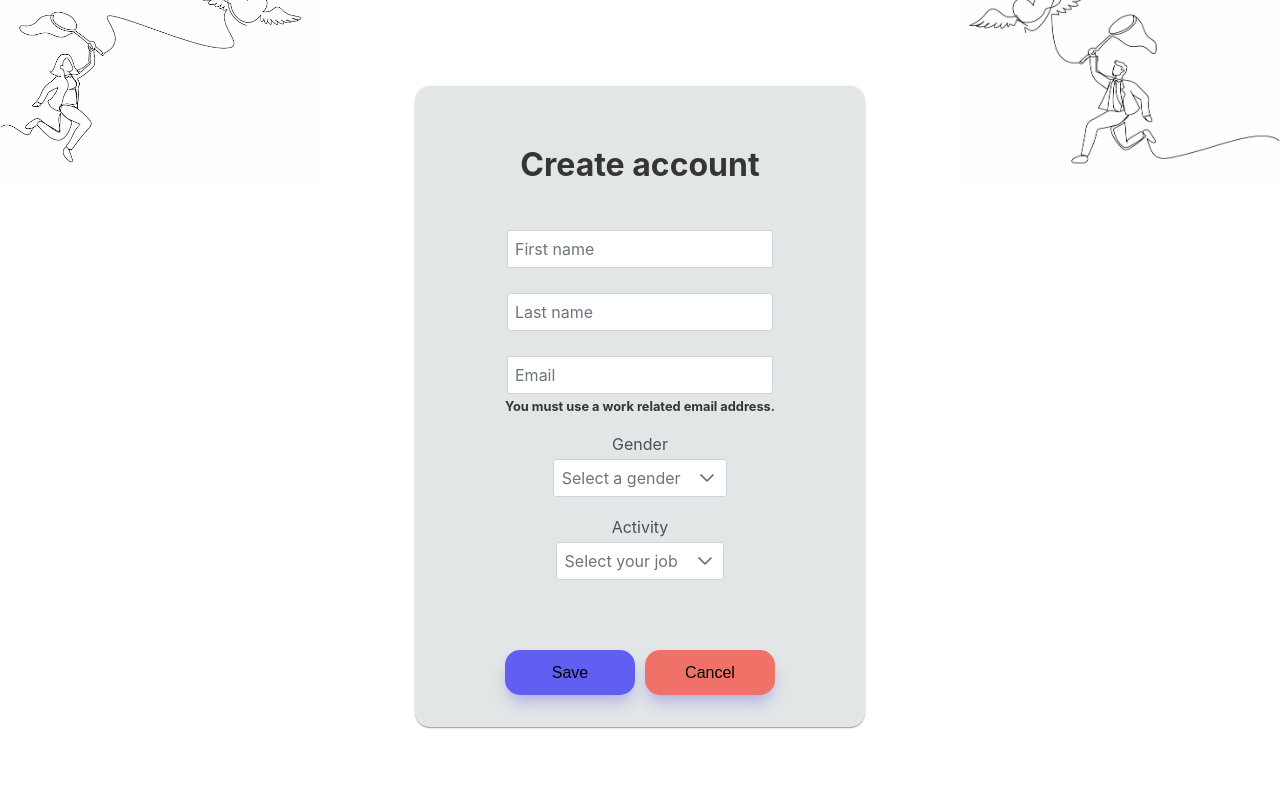
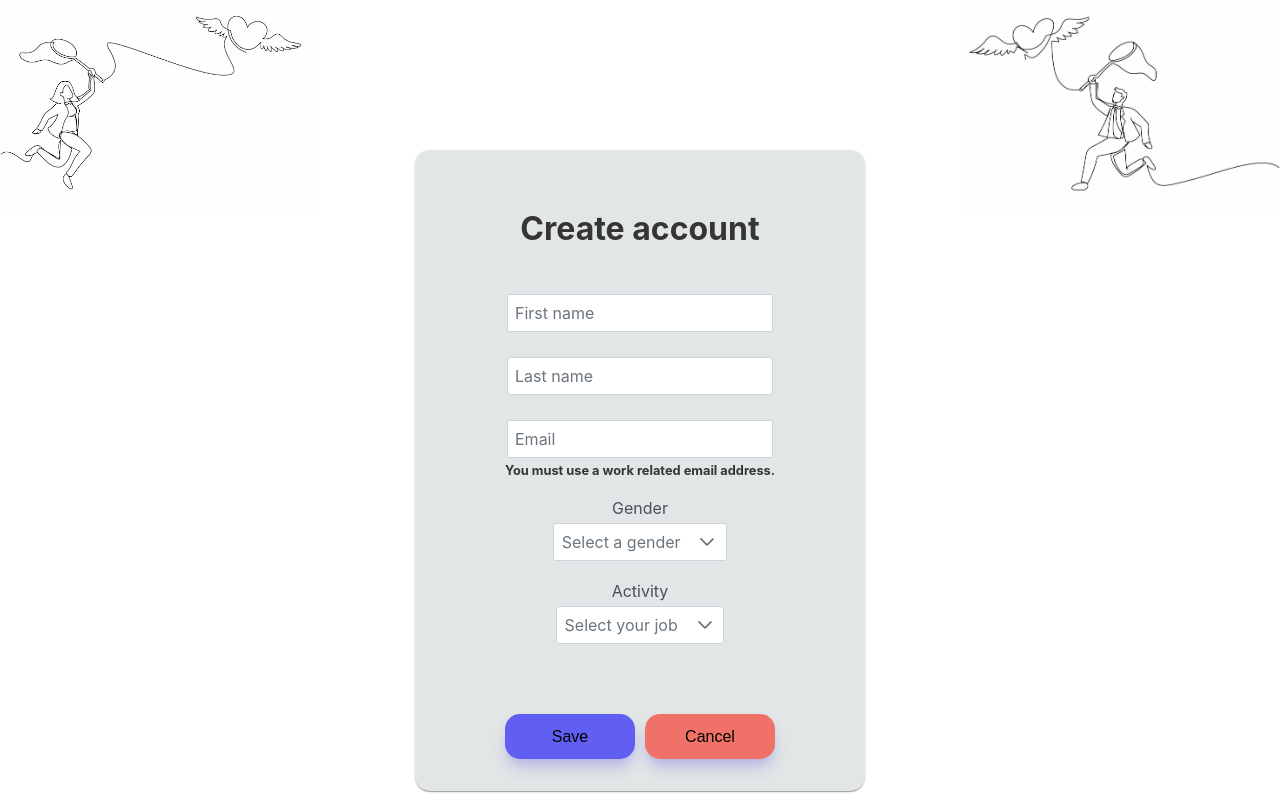
Before and after one commit to capuchegianni/tek3SurvivorPool, a Next.js app in the folder front/: page /create-account in a window 1280 px wide. Built offline with nearby package versions, Linux system fonts and the light colour scheme.

Commit message:
feat(image): fix image placement based on homepage

```diff
--- a/front/src/app/create-account/account.css
+++ b/front/src/app/create-account/account.css
@@ -87,7 +87,6 @@ body {
     display: flex;
     justify-content: center;
     align-items: center;
-    min-height: 100vh;
     margin: 0;
 }
 
@@ -98,11 +97,12 @@ body {
     margin: auto;
     background-color: #e2e6e6;
     border-radius: 15px;
-    margin-top: -100px;
+    margin-top: 150px;
 }
 
 .image {
     width: 25%;
+    height: 25%;
 }
 
 .container-account {
@@ -110,5 +110,4 @@ body {
     flex-direction: row;
     justify-content: center;
     justify-content: space-between;
-    margin-top: -100px;
 }
--- a/front/src/app/create-account/page.tsx
+++ b/front/src/app/create-account/page.tsx
@@ -34,8 +34,6 @@ export default function CreateAccount() {
         <form>
             <div className="container-account">
                 <img className="image" src="women_catch.png" />
-                <img className="image" src="men_catch.png" />
-            </div>
                 <Card className="custom-card">
                     <div className="">
                         <h2 className="personal-text">Create account</h2>
@@ -55,6 +53,8 @@ export default function CreateAccount() {
                         </Link>
                     </div>
                 </Card>
+                <img className="image" src="men_catch.png" />
+            </div>
         </form>
     )
 }
```
Lines whose indentation alone changed are shown as unchanged.
